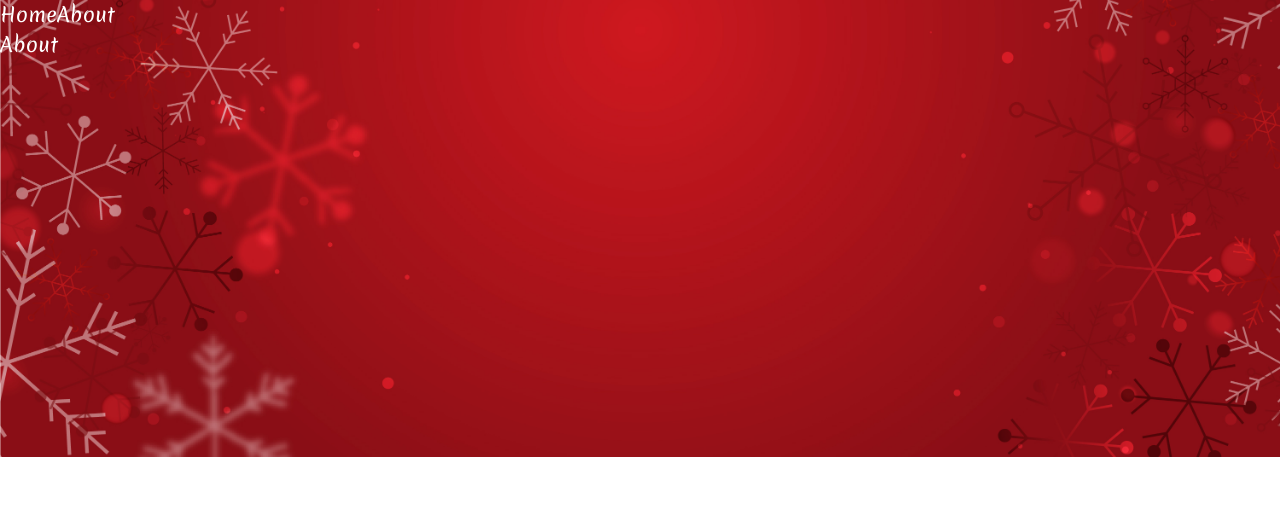
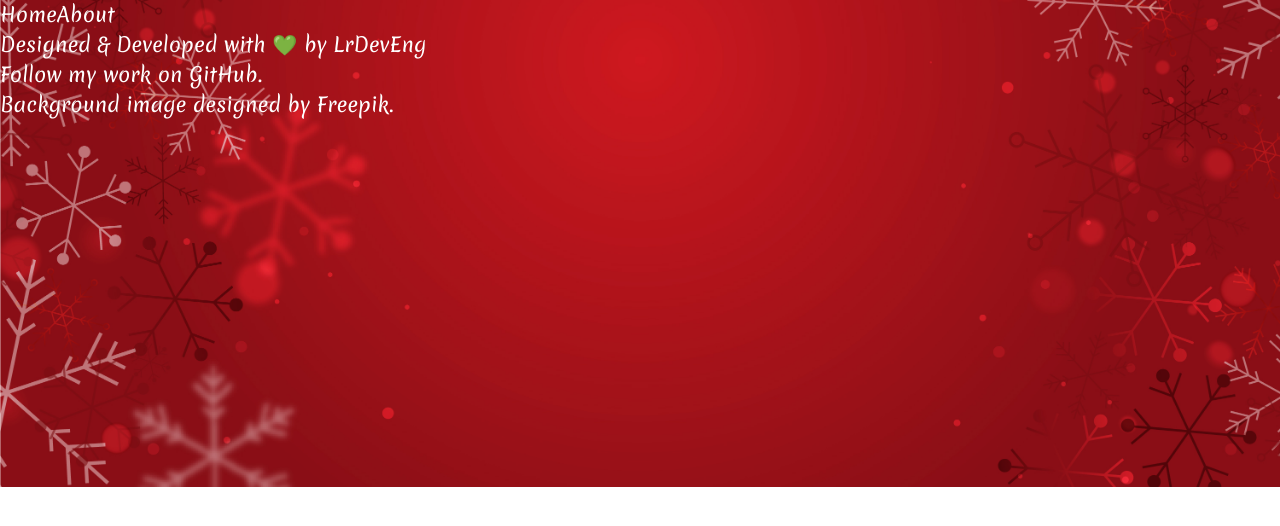
Before and after one commit to LrDevEng/christmas-fun, a Next.js app: page /about in a window 1280 px wide. Shown: the top 526 px of the page. Built offline with nearby package versions, Linux system fonts and the light colour scheme.

Commit message:
Update about page

```diff
--- a/src/app/about/page.tsx
+++ b/src/app/about/page.tsx
@@ -1,8 +1,39 @@
+import Link from 'next/link';
+
 export const metadata = {
   title: 'About',
   description: 'Christmas fun about page.',
 };
 
 export default function About() {
-  return <div>About</div>;
+  return (
+    <div className="text-center flex flex-col justify-between min-h-[95vh]">
+      <div>
+        <div className="text-xl mt-8">
+          Designed & Developed with 💚 by LrDevEng
+        </div>
+        <div className="text-xl mt-8">
+          Follow my work on{' '}
+          <Link
+            className="underline"
+            href="https://github.com/LrDevEng"
+            target="_blank"
+          >
+            GitHub
+          </Link>
+          .
+        </div>
+      </div>
+      <div className="text-sm my-8">
+        Background image designed by{' '}
+        <Link
+          className="underline"
+          href="https://www.freepik.com/"
+          target="_blank"
+        >
+          Freepik.
+        </Link>
+      </div>
+    </div>
+  );
 }
```
